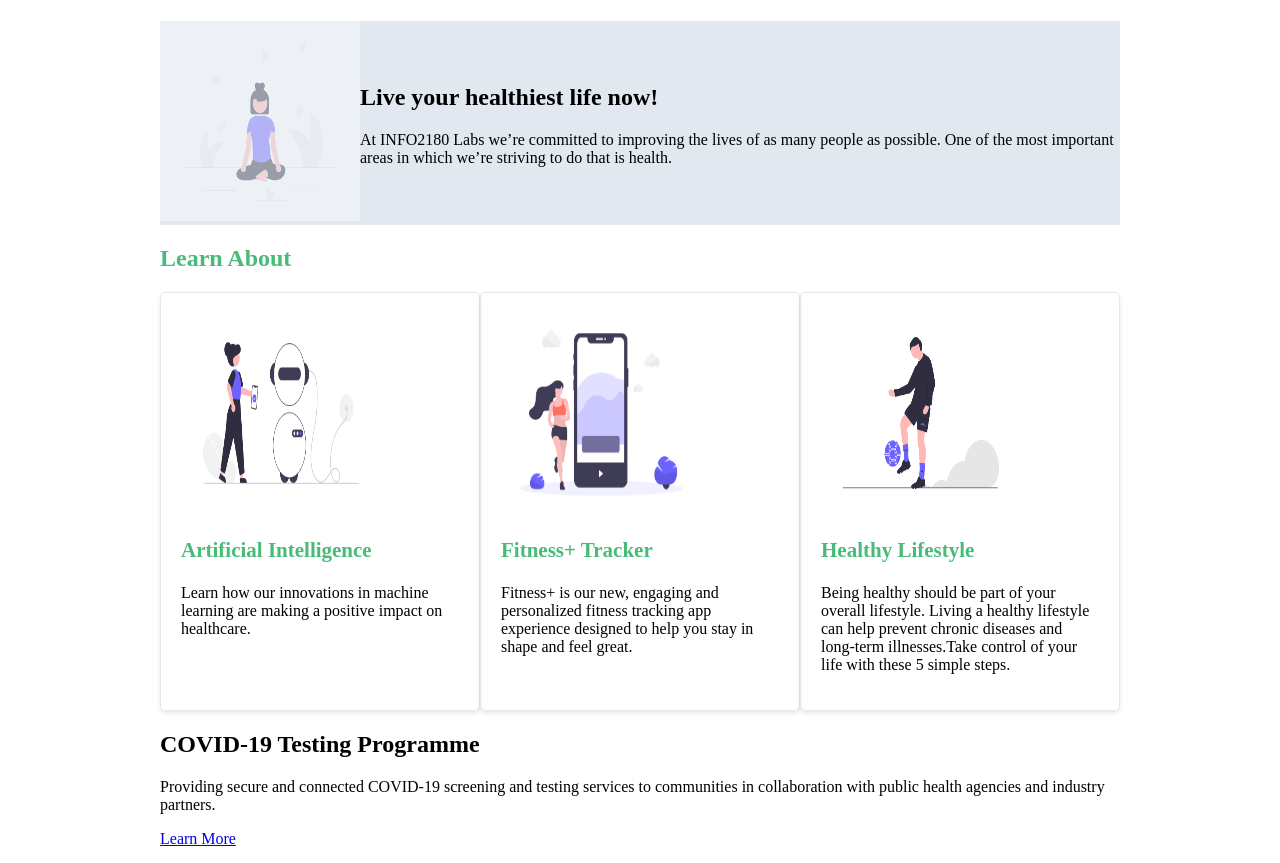
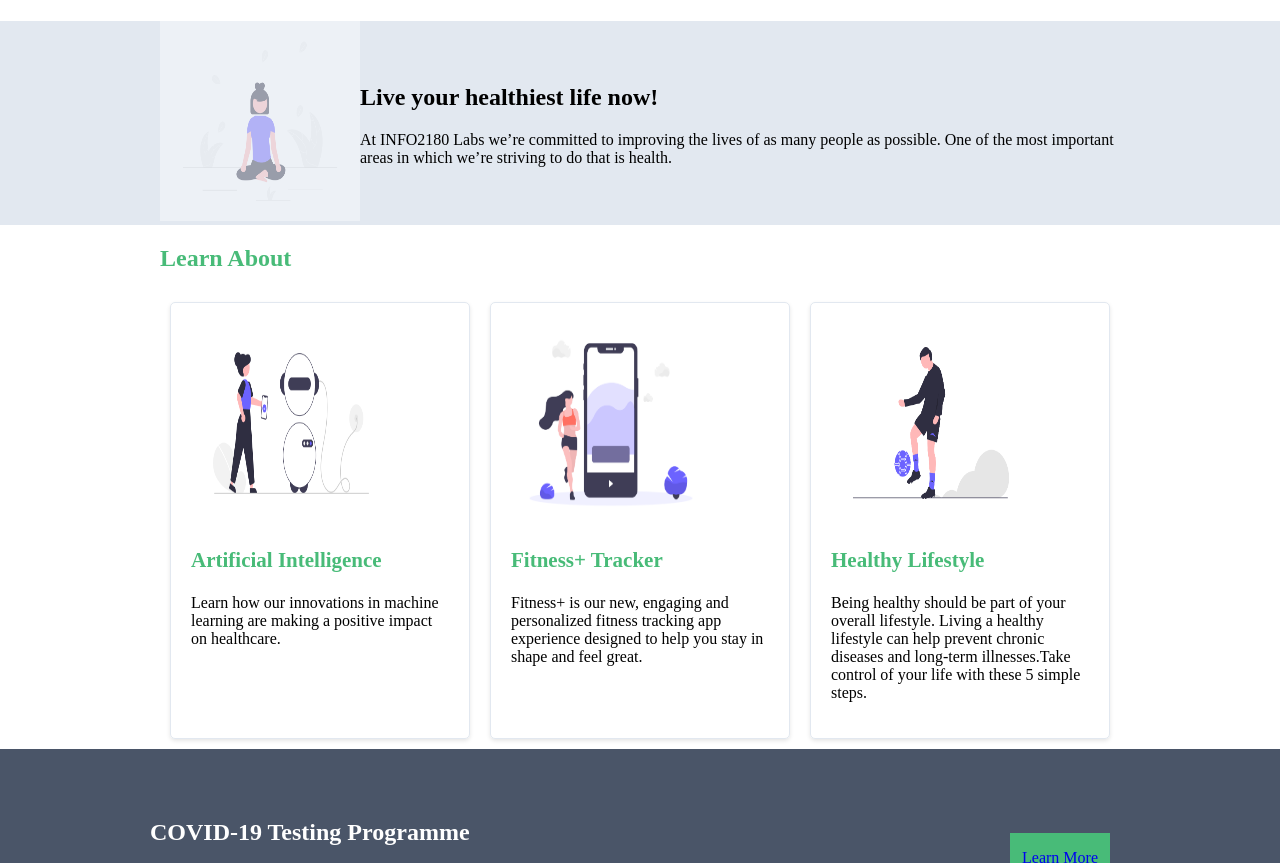
Before and after one commit to Suspenx/info2180-project1, a plain HTML site: page index.html in a window 1280 px wide. Shown: the part 76-939 px from the top of the page. Drawn offline with Linux system fonts and the light colour scheme.

Commit message:
Covid Section

```diff
--- a/styles.css
+++ b/styles.css
@@ -52,22 +52,28 @@ header div.container{
     width: 200px;
 }
 
+.overview-hero{
+    background-color: #E2E8f0;
+    width: 100%;
+}
 .overview-hero .container{
     display: flex;
     flex-direction: row;
-    align-items: center;
+    align-items:center;
     background-color: #E2E8f0;
 }
 
 section.learn-about .container div.cards{
     display: grid;
     grid-template-columns: auto auto auto;
-    grid-template-rows: auto;
+    grid-template-rows:auto ;
 
 }
 
 section.learn-about .container .card{
     grid-row: 2;
+    margin: 10px;
+    padding: 20px;
     border: 1px solid #E2E8F0; /* Border color */
     border-radius: 5px; /* Rounded corners */
     box-shadow: 0 2px 4px rgba(0, 0, 0, 0.1); /* Box shadow */
@@ -84,8 +90,51 @@ section.learn-about h3{
     color:#48bb78
 }
 
-.card {
-    padding: 20px
+
+section.testing{
+    background-color: #4a5568;
+    width: 100%;
+
+}
+
+section.testing .container{
+
+    display: flex;
+    padding: 50px;
+    flex-direction: row;
+    align-items: center;
+    text-align:left;
+    margin-right: 120px;
+    word-wrap: break-word;
+    background-color: #4a5568;
+    color: white
 
 
 }
+
+testing .container .testing-description {
+    display: flex;
+    justify-content: space-between;
+    align-items: center;
+    width: 100%;
+}
+
+.testing .container .text-content {
+    flex-grow: 1; /* To make the text content grow to fill available space */
+}
+
+
+section.testing div.cta{
+    background-color: #48bb78;
+    margin-left: 60px;
+}
+
+section.testing .container .cta a.btn {
+    display: flex;
+    justify-content: center;
+    align-items: center;
+    width: 100px;
+    height:50px;
+
+
+}
```
